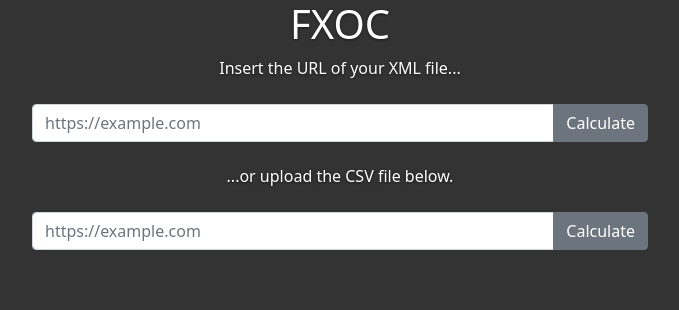
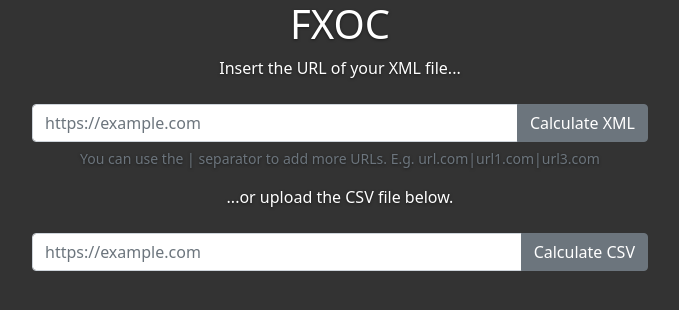
Before and after one commit to anthonybartczak/flask-xml-counter, a Flask app: page / in a window 1280 px wide. Shown: the top 310 px of the page, without its empty margins (300-979 px from the left). Run offline with Flask 2, Linux system fonts and the light colour scheme; some libraries are stand-ins or nearby versions.

Commit message:
Minor html changes

```diff
--- a/templates/index.html
+++ b/templates/index.html
@@ -18,15 +18,16 @@
         <label for="urlinput">Insert the URL of your XML file...</label>
         <div class="input-group">
           <input name="url" type="text" class="form-control" id="urlinput" placeholder="https://example.com">
-          <button class="btn btn-secondary" type="submit">Calculate</button>
+          <button class="btn btn-secondary" type="submit">Calculate XML</button>
         </div>
+        <small id="xmlhelp" class="form-text text-muted">You can use the | separator to add more URLs. E.g. url.com|url1.com|url3.com</small>
       </div>
     </form>
     <form action = "/get_item_count_from_csv" method = "POST">
       <label for="fileinput">...or upload the CSV file below.</label>
       <div class="input-group">
         <input name="url" type="text" class="form-control" id="urlinput" placeholder="https://example.com">
-        <button class="btn btn-secondary" type="submit">Calculate</button>
+        <button class="btn btn-secondary" type="submit">Calculate CSV</button>
       </div>
     </form>
     <!-- jQuery (necessary for Bootstrap's JavaScript plugins) -->
```
